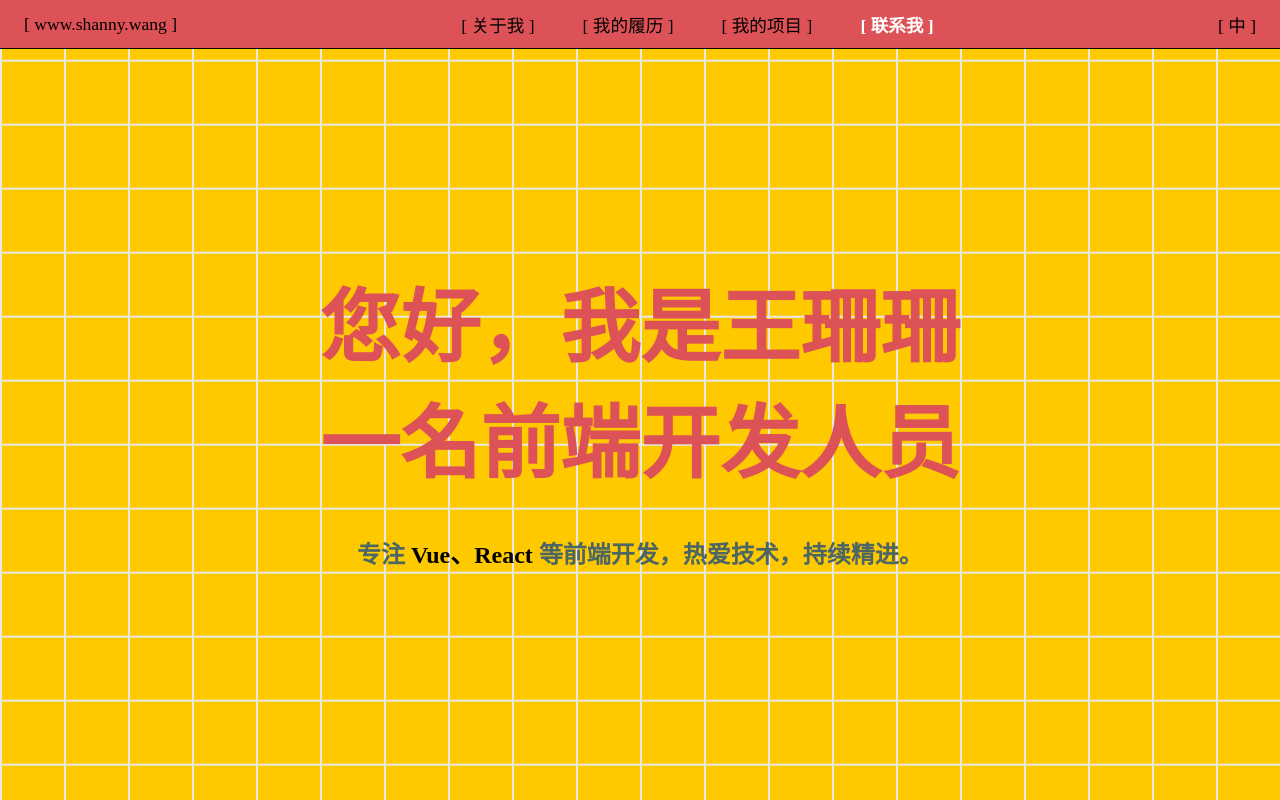
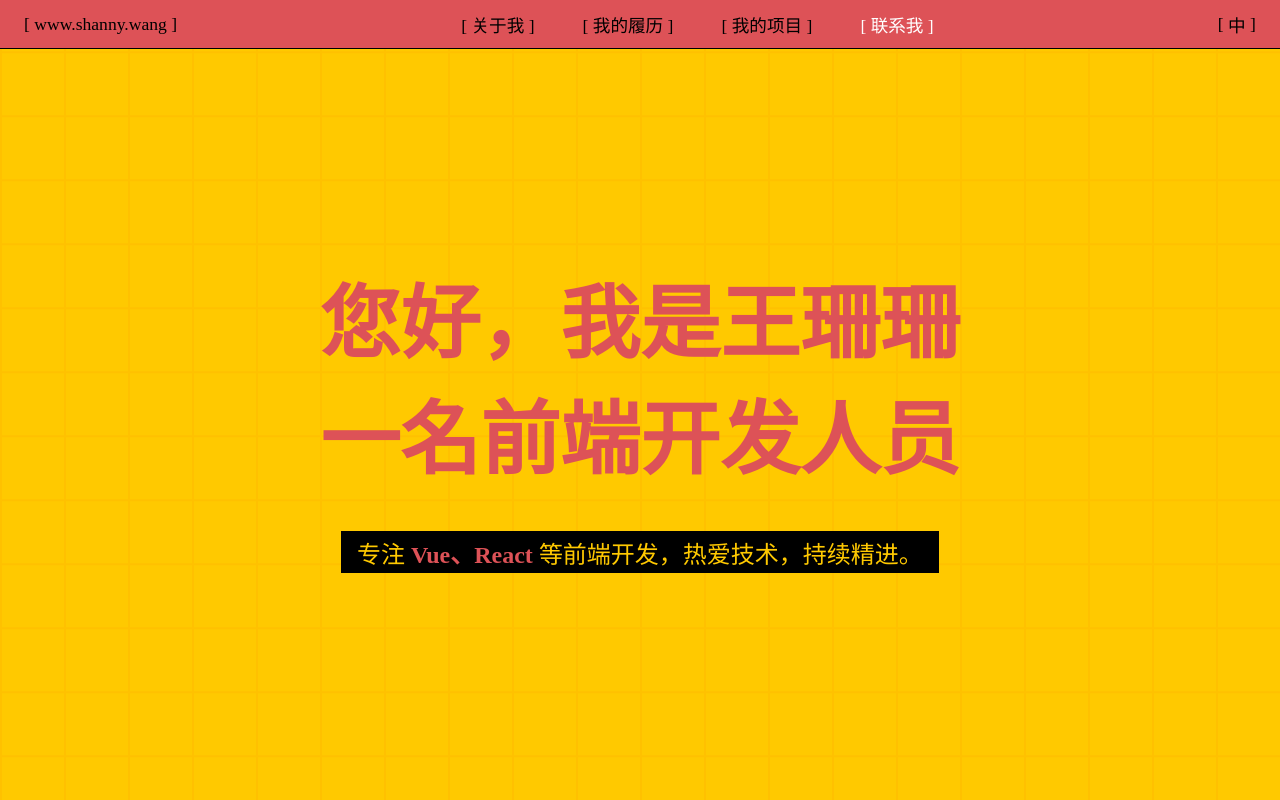
Before and after one commit to shanny-shan/ShannyDev, a Vue app: page / in a window 1280 px wide. Shown: the top 800 px of the page. Built offline with nearby package versions, Linux system fonts and the light colour scheme.

Commit message:
v0.1.3 颜色修改

```diff
--- a/package.json
+++ b/package.json
@@ -1,7 +1,7 @@
 {
   "name": "shannydev",
   "private": true,
-  "version": "0.1.2",
+  "version": "0.1.3",
   "type": "module",
   "scripts": {
     "dev": "vite",
--- a/src/assets/css/light.scss
+++ b/src/assets/css/light.scss
@@ -7,18 +7,16 @@
   }
 }
 :root {
-  html,
-  body {
-    background-color: #ffc900;
-    background-image:
-      linear-gradient(#e8e8e8 0.1rem, transparent 1px),
-      linear-gradient(90deg, #e8e8e8 0.1rem, transparent 1px);
-    background-size: 4rem 4rem;
-    animation: gridScroll 3s linear infinite;
-  }
   --my-black: #000000;
   --my-pink: #dd5257;
   --my-white: #ffffff;
+  --my-yellow: #ffc900;
+  --my-dark-yellow: #ffc100;
+
+  --my-body_back: var(--my-yellow);
+  --my-grid_line: var(--my-dark-yellow);
+  --my-select_back: var(--my-black);
+  --my-select_text: var(--my-yellow);
 
   --my-btn_primay_bg: var(--my-pink);
   --my-btn_primary_border: var(--my-black);
@@ -32,8 +30,9 @@
   --my-header_left_text: var(--my-black);
 
   --my-about_name: var(--my-pink);
-  --my-about_msg: #4c6763;
-  --my-about_lan: var(--my-black);
+  --my-about_msg_back: var(--my-black);
+  --my-about_msg: var(--my-yellow);
+  --my-about_lan: var(--my-pink);
 
   --my-ex_title: var(--my-pink);
   --my-ex_content_border: var(--my-pink);
--- a/src/assets/css/style.scss
+++ b/src/assets/css/style.scss
@@ -2,6 +2,17 @@ html,
 body {
   font-size: 16px;
   margin: 0;
+  background-color: var(--my-body_back);
+  background-image:
+    linear-gradient(var(--my-grid_line) 0.1rem, transparent 0.1rem),
+    linear-gradient(90deg, var(--my-grid_line) 0.1rem, transparent 0.1rem);
+  background-size: 4rem 4rem;
+  animation: gridScroll 1s linear infinite;
+
+  ::selection {
+    background-color: var(--my-select_back);
+    color: var(--my-select_text);
+  }
 
   .main {
     padding: 0;
--- a/src/components/About.vue
+++ b/src/components/About.vue
@@ -93,12 +93,14 @@ const languageStore = useLanguageStore()
       justify-content: center;
       align-items: center;
       font-size: 1.5rem;
-      font-weight: bold;
+      background-color: var(--my-about_msg_back);
       color: var(--my-about_msg);
+      padding: 0.2rem 1rem;
       margin-top: 5vh;
 
       .about_lan {
         color: var(--my-about_lan);
+        font-weight: bold;
       }
     }
   }
--- a/src/components/Header/Header.vue
+++ b/src/components/Header/Header.vue
@@ -23,7 +23,11 @@ const changeHeader = (e) => {
           @click="changeHeader(0)"
           :underline="false"
         >
-          <span class="header_left_text">[ www.shanny.wang ]</span>
+          <span class="header_left_text">
+            <span class="bracket left">[&nbsp;</span>
+            <span class="print_text">www.shanny.wang</span>
+            <span class="bracket right">&nbsp;]</span>
+          </span>
         </el-link>
       </div>
       <div class="header_center">
@@ -34,7 +38,11 @@ const changeHeader = (e) => {
           @click="changeHeader(0)"
           :underline="false"
         >
-          <span class="header_text">[ {{ languageStore.text.about }} ]</span>
+          <span class="header_text">
+            <span class="bracket left">[&nbsp;</span>
+            <span class="print_text">{{ languageStore.text.about }}</span>
+            <span class="bracket right">&nbsp;]</span>
+          </span>
         </el-link>
 
         <el-link
@@ -45,7 +53,11 @@ const changeHeader = (e) => {
           @click="changeHeader(1)"
           :underline="false"
         >
-          <span class="header_text">[ {{ languageStore.text.resume }} ]</span>
+          <span class="header_text">
+            <span class="bracket left">[&nbsp;</span>
+            <span class="print_text">{{ languageStore.text.resume }}</span>
+            <span class="bracket right">&nbsp;]</span>
+          </span>
         </el-link>
 
         <el-link
@@ -56,7 +68,11 @@ const changeHeader = (e) => {
           @click="changeHeader(2)"
           :underline="false"
         >
-          <span class="header_text">[ {{ languageStore.text.project }} ]</span>
+          <span class="header_text">
+            <span class="bracket left">[&nbsp;</span>
+            <span class="print_text">{{ languageStore.text.project }}</span>
+            <span class="bracket right">&nbsp;]</span>
+          </span>
         </el-link>
 
         <el-link
@@ -67,7 +83,11 @@ const changeHeader = (e) => {
           @click="changeHeader(3)"
           :underline="false"
         >
-          <span class="header_text">[ {{ languageStore.text.contact }} ]</span>
+          <span class="header_text">
+            <span class="bracket left">[&nbsp;</span>
+            <span class="print_text">{{ languageStore.text.contact }}</span>
+            <span class="bracket right">&nbsp;]</span>
+          </span>
         </el-link>
       </div>
       <div class="header_right">
@@ -93,13 +113,6 @@ const changeHeader = (e) => {
     color: var(--my-header_text);
   }
 
-  .header-item:hover,
-  .active,
-  .active:hover {
-    border: none;
-    font-weight: bold;
-  }
-
   .active,
   .header_text:hover {
     color: var(--my-header_text_hover);
@@ -116,5 +129,37 @@ const changeHeader = (e) => {
       color: var(--my-header_text);
     }
   }
+
+  // hover动态样式
+  .bracket {
+    transition: all 0.3s ease;
+    display: inline-block;
+  }
+  .header-item:hover .bracket.left {
+    transform: translateX(-0.5rem);
+  }
+  .header-item:hover .bracket.right {
+    transform: translateX(0.5rem);
+  }
+
+  // hover打字机动态样式
+  @keyframes printText {
+    0% {
+      clip-path: inset(0 100% 0 0);
+    }
+    100% {
+      clip-path: inset(0 0 0 0);
+    }
+  }
+  .print_text {
+    display: inline-flex;
+    justify-content: center;
+    align-items: center;
+    overflow: hidden;
+    white-space: nowrap;
+  }
+  .header-item:hover .print_text {
+    animation: printText 1s steps(20) forwards;
+  }
 }
 </style>
--- a/src/components/Header/Language.vue
+++ b/src/components/Header/Language.vue
@@ -5,7 +5,48 @@ const langStore = useLanguageStore()
 </script>
 
 <template>
-  <el-link @click="langStore.toggleLang()" :underline="false">
-    [ {{ langStore.lang === 'zh-cn' ? '中' : 'EN' }} ]
+  <el-link
+    @click="langStore.toggleLang()"
+    :underline="false"
+    class="header_right_text"
+  >
+    <span class="bracket left">[&nbsp;</span>
+    <span class="print_text">
+      {{ langStore.lang === 'zh-cn' ? '中' : 'EN' }}
+    </span>
+    <span class="bracket right">&nbsp;]</span>
   </el-link>
 </template>
+<style lang="scss" scoped>
+// hover动态样式
+.bracket {
+  transition: all 0.3s ease;
+  display: inline-block;
+}
+.header_language:hover .bracket.left {
+  transform: translateX(-0.5rem);
+}
+.header_language:hover .bracket.right {
+  transform: translateX(0.5rem);
+}
+
+// hover打字机动态样式
+@keyframes printText {
+  0% {
+    clip-path: inset(0 100% 0 0);
+  }
+  100% {
+    clip-path: inset(0 0 0 0);
+  }
+}
+.print_text {
+  display: inline-flex;
+  justify-content: center;
+  align-items: center;
+  overflow: hidden;
+  white-space: nowrap;
+}
+.header_language:hover .print_text {
+  animation: printText 0.2s steps(2) forwards;
+}
+</style>
```
Also changed, not shown: 1 other file (tests, documents, lock files or other folders).
